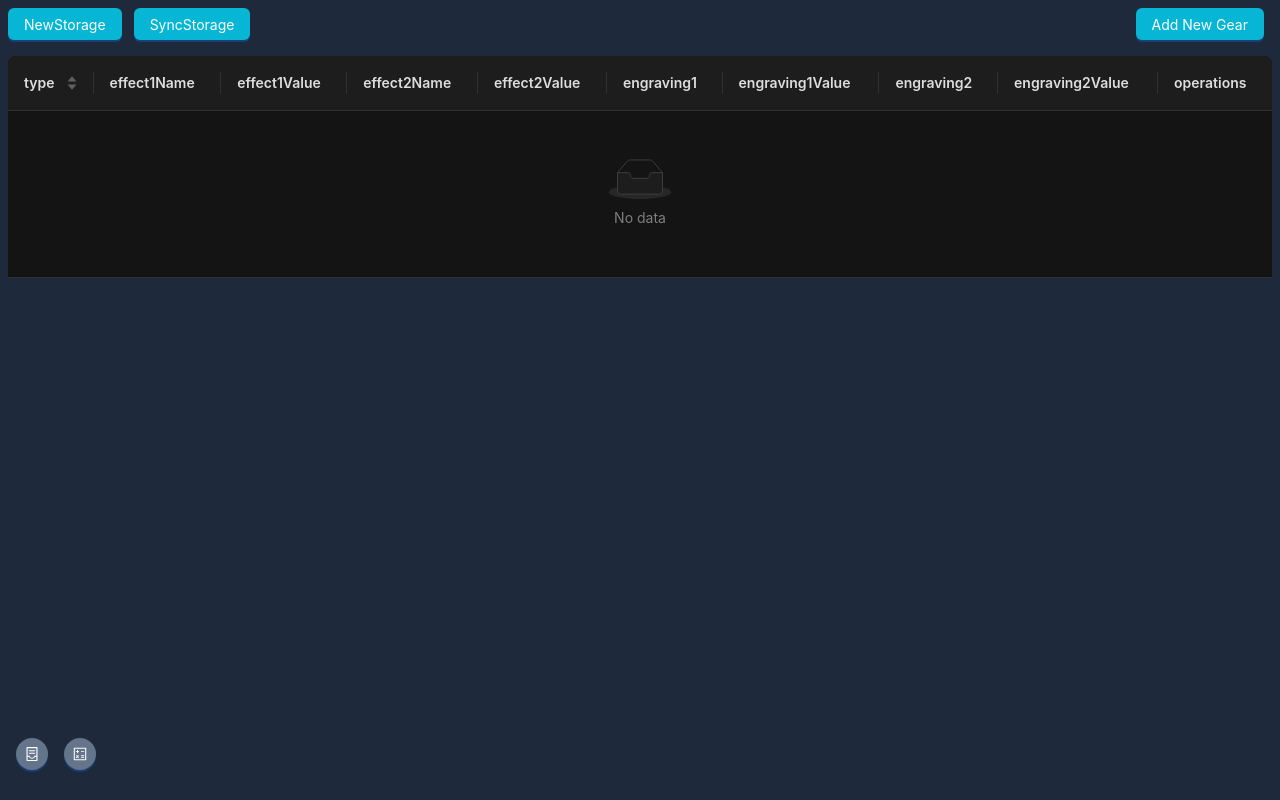
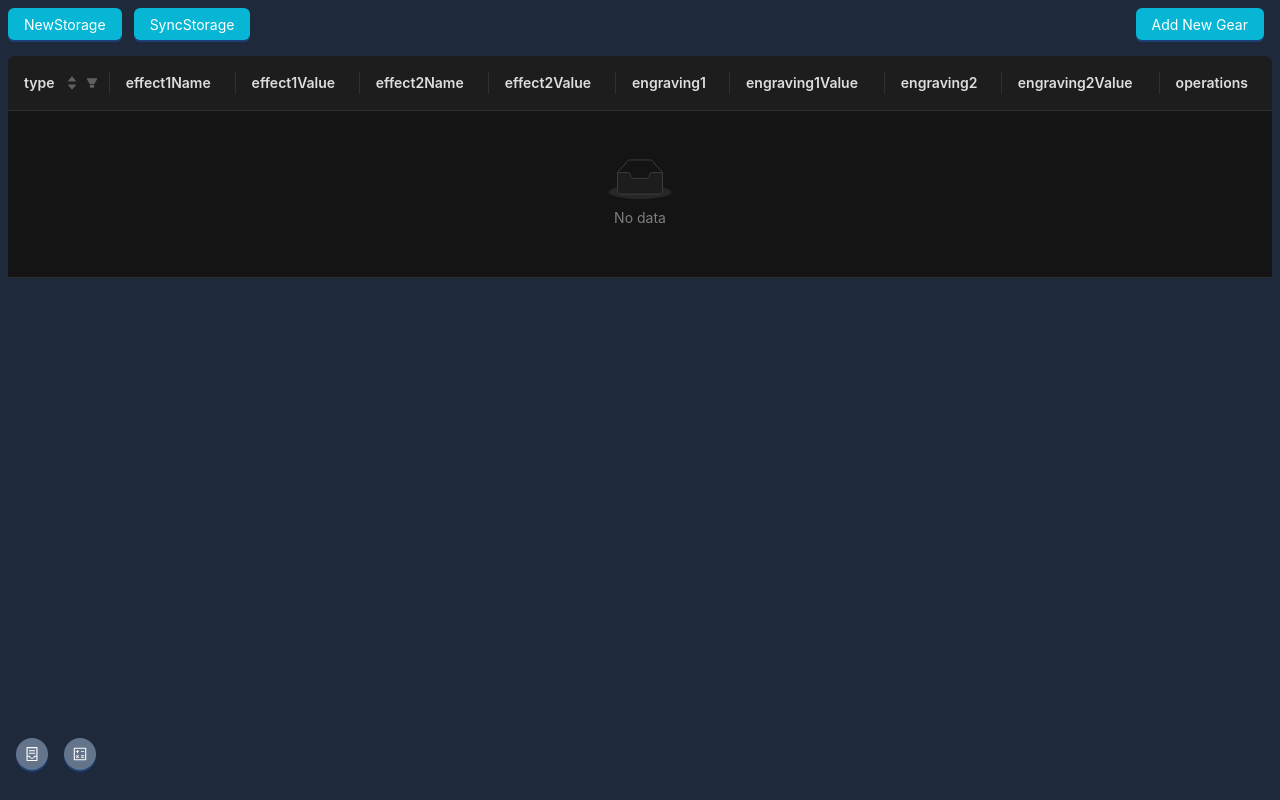
Before and after one commit to h21565897/lostArkEngravingPlanner, a Next.js app: page / in a window 1280 px wide. Built offline with nearby package versions, Linux system fonts and the light colour scheme.

Commit message:
add filters for table

```diff
--- a/app/page.tsx
+++ b/app/page.tsx
@@ -10,7 +10,11 @@ import { useGearStorage } from "@/hooks/gearStorage";
 import { getAccessoryImage, getEngravingImage } from "@/common/imageUtils";
 export default function Home() {
   const { gearStorage, doRemoveAccessory } = useGearStorage();
+  const alltypes: AccessoryNames[] = [];
   const dataSource = gearStorage.map((item, index) => {
+    if (!alltypes.includes(item.type)) {
+      alltypes.push(item.type);
+    }
     return {
       ...item,
       key: index,
@@ -38,6 +42,11 @@ export default function Home() {
         );
       },
       sorter: ({ type: type1 }, { type: type2 }) => type1.localeCompare(type2),
+      filters: alltypes.map((name) => ({
+        text: name,
+        value: name,
+      })),
+      onFilter: (value, record) => record.type == value,
     },
     {
       title: "effect1Name",
```
